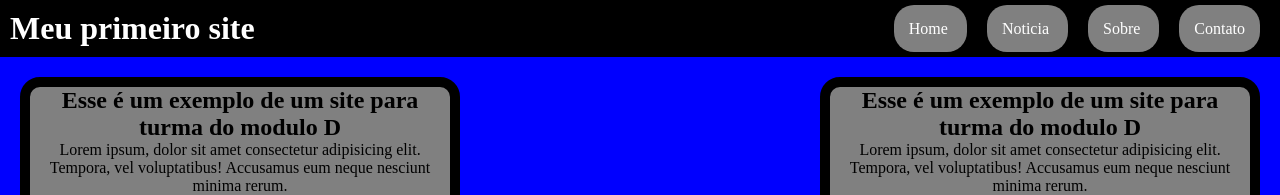
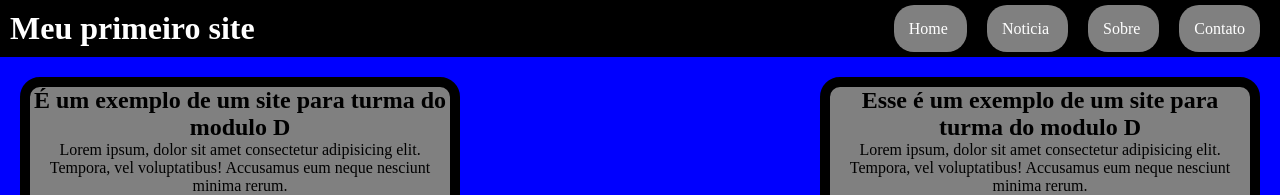
Before and after one commit to duartesleo/meuPrimeiroCommit, a plain HTML site: page index.html in a window 1280 px wide. Shown: the top 195 px of the page. Drawn offline with Linux system fonts and the light colour scheme.

Commit message:
Teste de alteração

```diff
--- a/index.html
+++ b/index.html
@@ -28,7 +28,7 @@
       <section class="container">
          <div class="noticia2">
             <article>
-               <h2>Esse é um exemplo de um site para turma do modulo D</h2>
+               <h2>É um exemplo de um site para turma do modulo D</h2>
                <p>Lorem ipsum, dolor sit amet consectetur adipisicing elit. Tempora, vel voluptatibus! Accusamus eum
                   neque
                   nesciunt minima rerum.<br>
```
